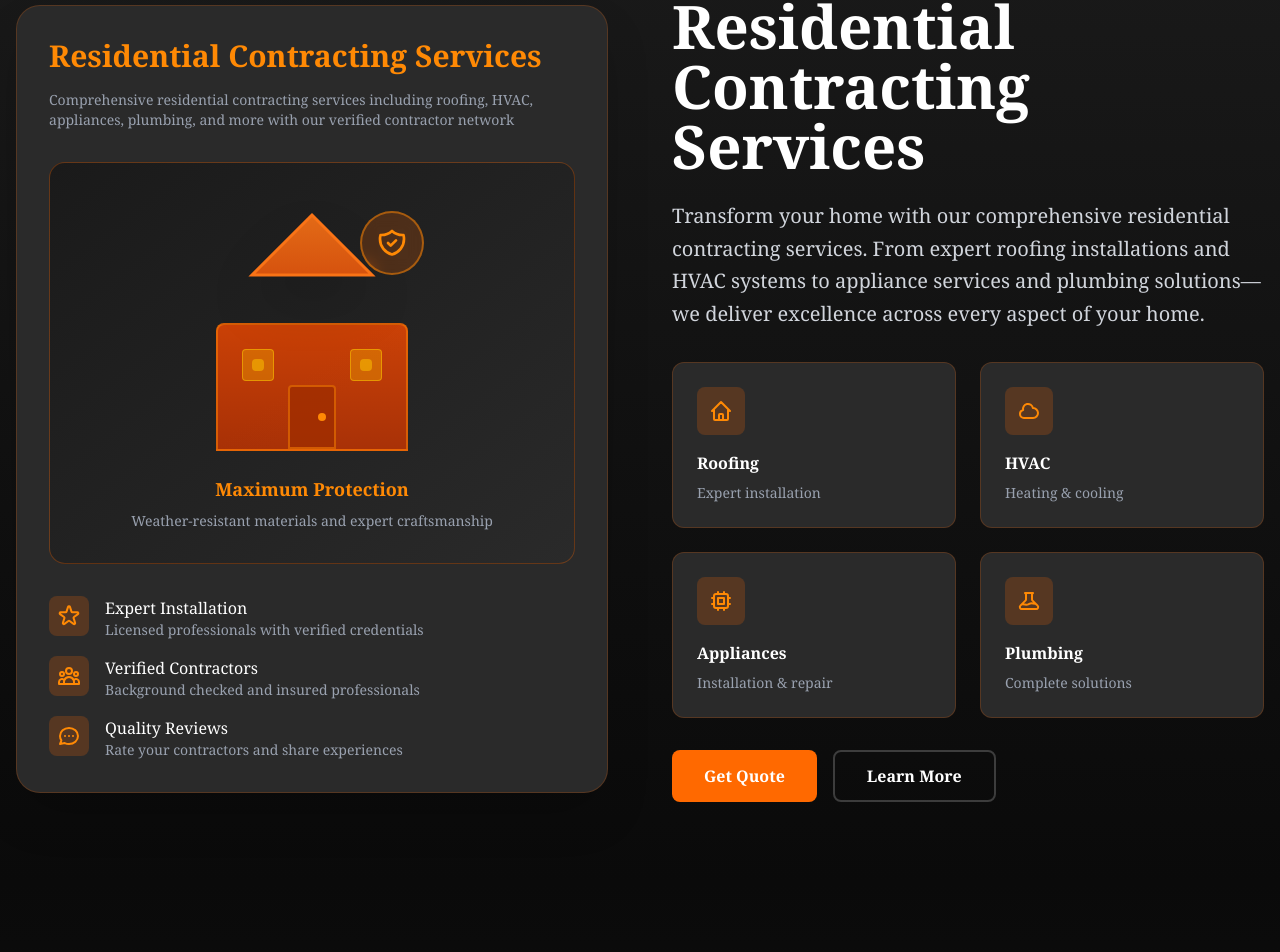
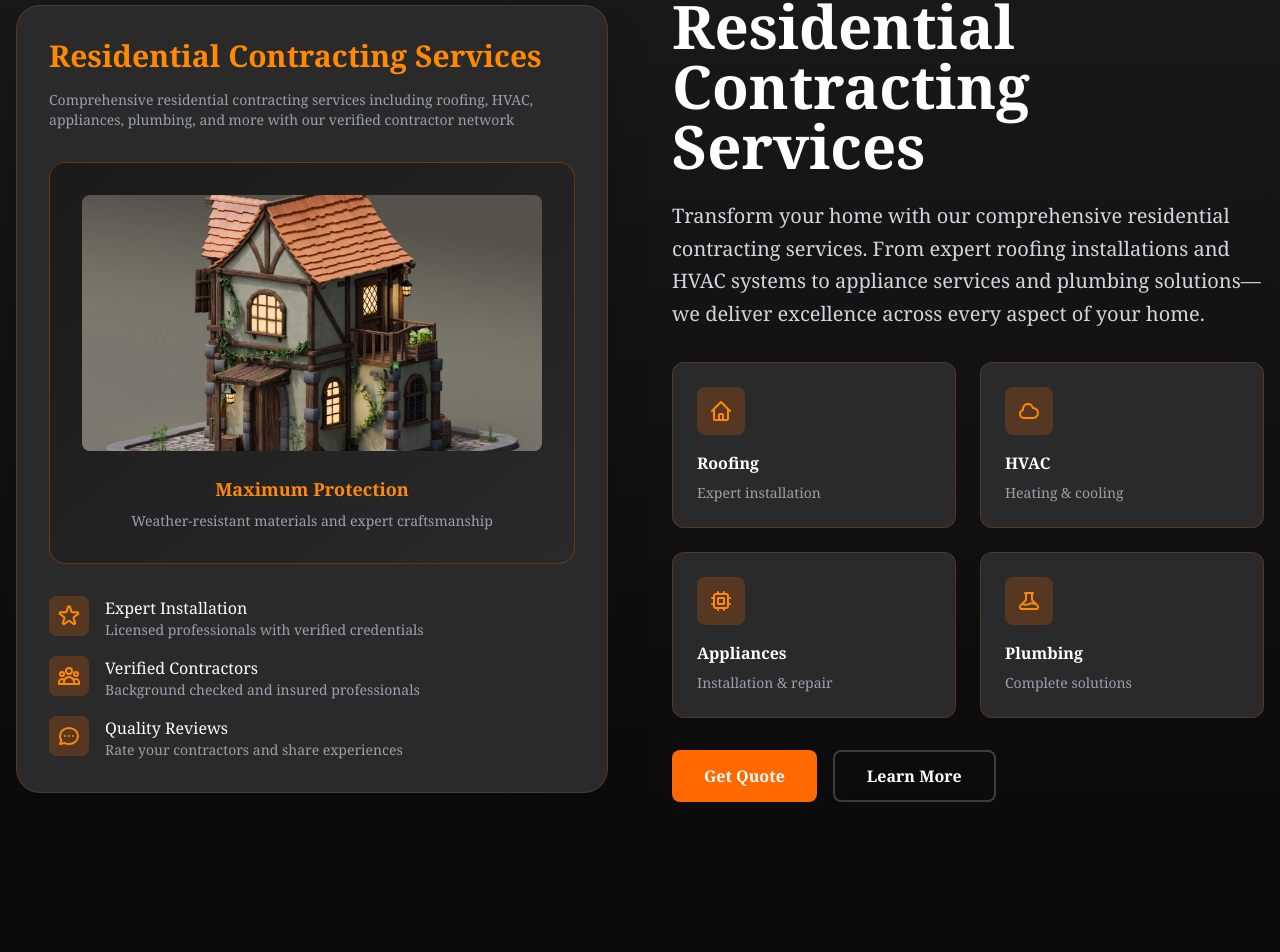
Before and after one commit to oldwestsolutions/oldwestoldwest, a Next.js app: page / in a window 1280 px wide. Shown: the part 894-1846 px from the top of the page. Built offline with nearby package versions, Linux system fonts and the light colour scheme.

Commit message:
Replace Maximum Protection illustration with house.jpg image

```diff
--- a/src/app/page.tsx
+++ b/src/app/page.tsx
@@ -149,47 +149,11 @@ export default function Home() {
                 Comprehensive residential contracting services including roofing, HVAC, appliances, plumbing, and more with our verified contractor network
               </p>
 
-              {/* House Illustration */}
+              {/* House Image */}
               <div className="bg-gradient-to-br from-[#1a1a1a] to-[#2a2a2a] rounded-2xl p-8 border border-orange-500/30 mb-8">
                 <div className="flex flex-col items-center">
-                  {/* House Illustration */}
-                  <div className="relative w-64 h-64 mb-6">
-                    {/* House Base */}
-                    <div className="absolute bottom-0 left-1/2 transform -translate-x-1/2 w-48 h-32 bg-gradient-to-b from-orange-600/80 to-orange-700/80 rounded-t-lg border-2 border-orange-400/50">
-                      {/* Windows */}
-                      <div className="absolute left-6 top-6 w-8 h-8 bg-yellow-400/30 rounded border border-yellow-400/50">
-                        <div className="w-full h-full flex items-center justify-center">
-                          <div className="w-3 h-3 bg-yellow-400/50 rounded"></div>
-                        </div>
-                      </div>
-                      <div className="absolute right-6 top-6 w-8 h-8 bg-yellow-400/30 rounded border border-yellow-400/50">
-                        <div className="w-full h-full flex items-center justify-center">
-                          <div className="w-3 h-3 bg-yellow-400/50 rounded"></div>
-                        </div>
-                      </div>
-                      {/* Door */}
-                      <div className="absolute bottom-0 left-1/2 transform -translate-x-1/2 w-12 h-16 bg-orange-800/80 rounded-t border-2 border-orange-400/50">
-                        <div className="absolute right-2 top-1/2 transform -translate-y-1/2 w-2 h-2 bg-orange-400 rounded-full"></div>
-                      </div>
-                    </div>
-                    {/* Roof */}
-                    <div className="absolute top-0 left-1/2 transform -translate-x-1/2">
-                      <svg width="200" height="120" viewBox="0 0 200 120" className="drop-shadow-2xl">
-                        <polygon points="100,20 40,80 160,80" fill="url(#roofGradient)" stroke="#f97316" strokeWidth="3" />
-                        <defs>
-                          <linearGradient id="roofGradient" x1="0%" y1="0%" x2="0%" y2="100%">
-                            <stop offset="0%" stopColor="#f97316" stopOpacity="0.9" />
-                            <stop offset="100%" stopColor="#ea580c" stopOpacity="0.9" />
-                          </linearGradient>
-                        </defs>
-                      </svg>
-                    </div>
-                    {/* Protection Shield */}
-                    <div className="absolute top-4 right-4 w-16 h-16 bg-orange-500/20 rounded-full border-2 border-orange-400/50 flex items-center justify-center backdrop-blur-sm">
-                      <svg className="w-8 h-8 text-orange-400" fill="none" stroke="currentColor" viewBox="0 0 24 24">
-                        <path strokeLinecap="round" strokeLinejoin="round" strokeWidth={2} d="M9 12l2 2 4-4m5.618-4.016A11.955 11.955 0 0112 2.944a11.955 11.955 0 01-8.618 3.04A12.02 12.02 0 003 9c0 5.591 3.824 10.29 9 11.622 5.176-1.332 9-6.03 9-11.622 0-1.042-.133-2.052-.382-3.016z" />
-                      </svg>
-                    </div>
+                  <div className="relative w-full h-64 mb-6 rounded-lg overflow-hidden bg-[#1a1a1a] flex items-center justify-center">
+                    <img src="/house.jpg" alt="Maximum Protection" className="w-full h-full object-cover" />
                   </div>
                   <p className="text-orange-400 font-semibold text-lg mb-2">Maximum Protection</p>
                   <p className="text-gray-400 text-sm text-center">Weather-resistant materials and expert craftsmanship</p>
```
Also changed, not shown: public/house.jpg (added).
